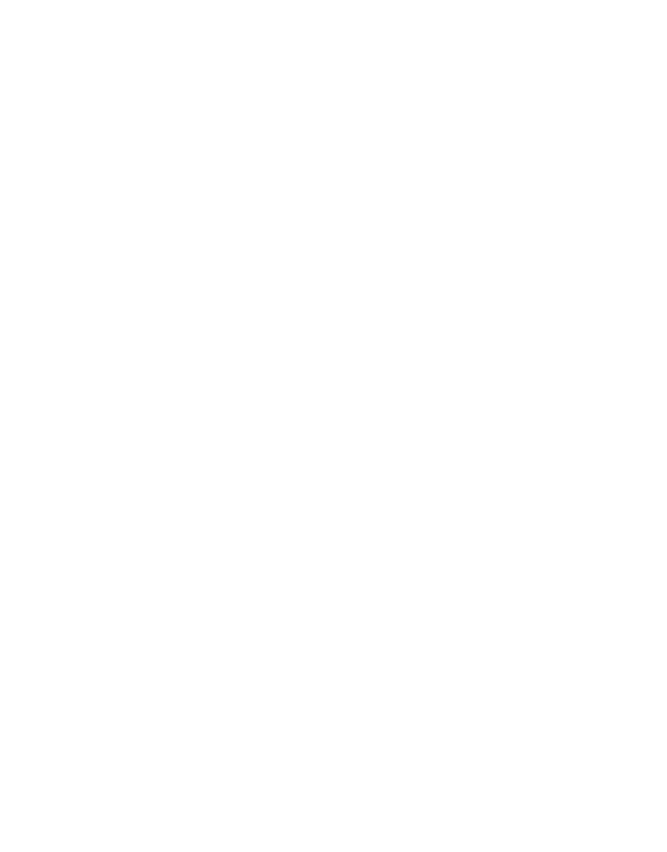
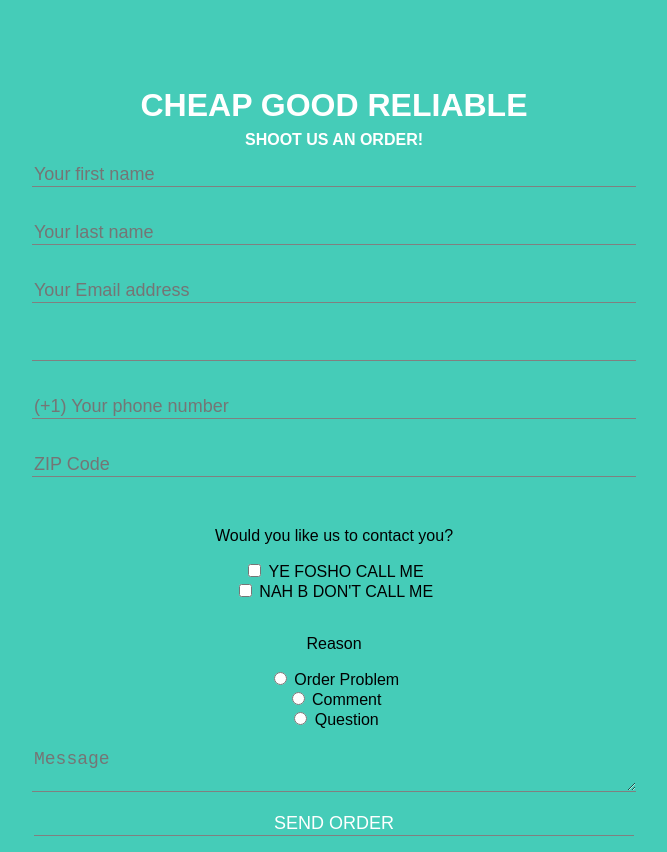
Before and after one commit to shutendo/shutendo.github.io, a plain HTML site: page contact.html in a window 1280 px wide. Shown: the whole page, without its empty margins (306-973 px from the left). Before the commit the page ends 800 px from the top, so only its background shows below. Drawn offline with Linux system fonts and the light colour scheme.

Commit message:
3rd commit

```diff
--- a/contact.html
+++ b/contact.html
@@ -2,9 +2,73 @@
 <html>
   <head>
     <meta charset="utf-8" />
-    <title>WEB222 Store - Contact</title>
+    <title>DEALER SMEALERS</title>
+    <link rel="stylesheet" type="text/css" href="style2.css">
   </head>
   <body>
+
+    <div class="contact-title">
+      <h1>CHEAP GOOD RELIABLE</h1>
+      <h2>SHOOT US AN ORDER!</h2>
+    </div>
+
+    <div class="">
+      <form action="https://httpbin.org/post" id="contact-form" method="POST">
+        <input type="text" class="form-control" class="fname"  placeholder="Your first name" required>
+        <br><br>
+        <input type="text" class="form-control" class="lname"  placeholder="Your last name" required>
+        <br><br>
+        <input type="email" class="form-control" class="email" placeholder="Your Email address" required>
+        <br><br>
+        <input list="City" class="form-control">
+
+          <datalist id="City">
+          <option value="Toronto">
+          <option value="Vancouver">
+          <option value="Montreal">
+          <option value="Ottawa">
+          <option value="Calgary">
+
+        </datalist>
+        <br><br>
+
+        <input type="tel" class="form-control" class="tel" placeholder="(+1) Your phone number" required>
+
+        <br><br>
+
+        <input type="text" class="form-control" class="zip" placeholder="ZIP Code" pattern="??? ???" required>
+
+        <br><br>
+
+        <p>Would you like us to contact you?</p>
+        <input type="checkbox" id="Yes" name="call" value="Yes" >
+        <label for="Yes"> YE FOSHO CALL ME</label><br>
+        <input type="checkbox" id="No" name="NOcall" value="No" >
+        <label for="No"> NAH B DON'T CALL ME</label><br>
+
+        <br>
+        <p>Reason</p>
+        <input type="radio" id="Order Problem" name="query" value="Order Problem">
+        <label for="Order Problem">Order Problem</label><br>
+        <div class="reveal-if-active">
+          <input type="text" id="Order Num" name="ONUM" placeholder="Order Number" ><br>
+        </div>
+
+        <input type="radio" id="Comment" name="query" value="Comment">
+        <label for="Comment">Comment</label><br>
+
+        <input type="radio" id="Question" name="query" value="Question">
+        <label for="Question">Question</label><br>
+
+        <br>
+
+        <textarea name="message" class="form-control" placeholder="Message" row="4"></textarea><br>
+
+        <input type="hidden" id="NGUYENHOANGDUY" name="NGUYENHOANGDUY" value="NGUYENHOANGDUY">
+
+        <input type="submit" class="form-control submit" value="SEND ORDER">
+      </form>
+    </div>
     <!--
 
     Part 2: Contact Us Page
--- /dev/null
+++ b/style2.css
@@ -0,0 +1,68 @@
+body{
+    margin: 0;
+    padding: 0;
+    text-align: center;
+    background: linear-gradient(rgbaa(0, 0, 50, 0.5),rgba(0, 0, 50, 0.5));
+    background: url(/images/Untitled.png);
+    background-size: cover;
+    background-position: center;
+    font-family: sans-serif;
+
+}
+
+.contact-title{
+    margin-top: 100px;
+    color: #fff;
+    text-transform: uppercase;
+    transition: all 4s ease-in-out;
+}
+
+.contact-title h1{
+    font-size: 32px;
+    line-height: 10px;
+}
+
+.contact-title h2{
+    font-size: 16px;
+}
+
+.checkboxes label {
+    display: inline-block;
+    padding-right: 10px;
+    white-space: nowrap;
+  }
+  .checkboxes input {
+    vertical-align: middle;
+  }
+  .checkboxes label span {
+    vertical-align: middle;
+  }
+
+  .reveal-if-active {
+    opacity: 0;
+    max-height: 0;
+    overflow: hidden;
+  }
+
+  input[type="radio"]:checked ~ .reveal-if-active
+ {
+  opacity: 1;
+  max-height: 100px; /* little bit of a magic number :( */
+  overflow: visible;
+}
+
+.form{
+    margin-top: 50px;
+    transition: all 4s ease-in-out;
+}
+
+.form-control{
+    width: 600px;
+    background: transparent;
+    border: none;
+    outline: none;
+    border-bottom: 1px solid gray;
+    color: #fff;
+    font-size: 18px;
+    margin-bottom: 16px;
+}
```
Also changed, not shown: index.html (+0 -3 lines), images/Untitled.png (added).
